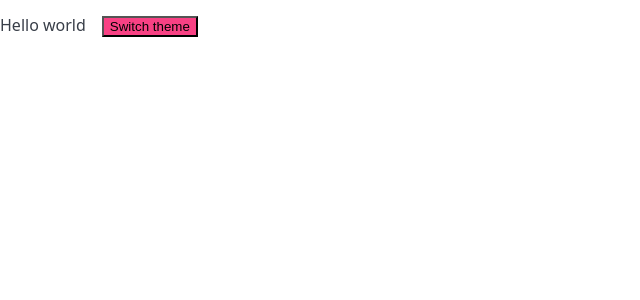
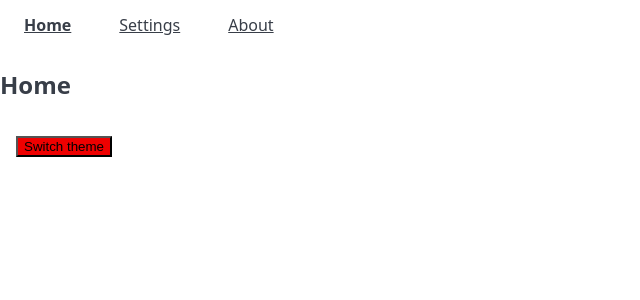
Before and after one commit to asterisk-art/app, a React (Create React App) app: page / in a window 1280 px wide. Shown: the top 300 px of the page, without its empty margins (0-640 px from the left). Built offline with nearby package versions, Linux system fonts and the light colour scheme.

Commit message:
added nav and some components to outline the broad app

```diff
--- /dev/null
+++ b/src/About.js
@@ -0,0 +1,12 @@
+/** @jsxRuntime classic */
+/** @jsx jsx */
+
+import { jsx } from '@emotion/core';
+
+export function About() {
+	return (
+		<section>
+			<h1>About</h1>
+		</section>
+	);
+}
--- a/src/App.js
+++ b/src/App.js
@@ -1,10 +1,24 @@
 /** @jsxRuntime classic */
 /** @jsx jsx */
 
+import { HashRouter as Router, Switch, Route } from 'react-router-dom';
+import { useState, useEffect, useContext, createContext } from 'react';
 import { jsx, Global } from '@emotion/core';
-import { Fragment, useState, useEffect } from 'react';
 
+import { Home } from './Home';
+import { About } from './About';
+import { Settings } from './Settings';
+import { Navigation } from './Navigation';
 import COLORS from './tokens/colors.json';
+
+const ThemeContext = createContext();
+export const useTheme = () => {
+	const context = useContext(ThemeContext);
+	if (!context) {
+		throw new Error('To use useTheme please wrapp your component into <App />.');
+	}
+	return context;
+};
 
 export function App() {
 	const [theme, setTheme] = useState(
@@ -27,7 +41,7 @@ export function App() {
 	}, []);
 
 	return (
-		<Fragment>
+		<ThemeContext.Provider value={{ theme, setTheme }}>
 			<Global
 				styles={{
 					':root': {
@@ -42,17 +56,15 @@ export function App() {
 					MozOsxFontSmoothing: 'grayscale',
 				}}
 			>
-				Hello world
-				<button
-					onClick={() => setTheme(theme === 'light' ? 'dark' : 'light')}
-					css={{
-						background: 'var(--action)',
-						margin: '1rem',
-					}}
-				>
-					Switch theme
-				</button>
+				<Router>
+					<Navigation />
+					<Switch>
+						<Route exact path="/" component={Home} />
+						<Route exact path="/about" component={About} />
+						<Route exact path="/settings" component={Settings} />
+					</Switch>
+				</Router>
 			</main>
-		</Fragment>
+		</ThemeContext.Provider>
 	);
 }
--- /dev/null
+++ b/src/Home.js
@@ -0,0 +1,30 @@
+/** @jsxRuntime classic */
+/** @jsx jsx */
+
+import { jsx } from '@emotion/core';
+
+import { useTheme } from './App';
+
+export function Home() {
+	const { theme, setTheme } = useTheme();
+
+	return (
+		<section>
+			<h1>Home</h1>
+
+			<button
+				onClick={() => setTheme(theme === 'light' ? 'dark' : 'light')}
+				css={{
+					background: 'var(--danger)', // just to show how different colors would work
+					margin: '1rem',
+					':focus': {
+						outline: 'none',
+						boxShadow: '0 0 0 2px var(--bg), 0 0 0 5px var(--focus)',
+					},
+				}}
+			>
+				Switch theme
+			</button>
+		</section>
+	);
+}
--- /dev/null
+++ b/src/Navigation.js
@@ -0,0 +1,50 @@
+/** @jsxRuntime classic */
+/** @jsx jsx */
+
+import { jsx } from '@emotion/core';
+import { Link, useLocation } from 'react-router-dom';
+
+export function Navigation() {
+	const { pathname } = useLocation();
+
+	const nav = [
+		{ name: 'Home', url: '/' },
+		{ name: 'Settings', url: '/settings' },
+		{ name: 'About', url: '/about' },
+	];
+
+	return (
+		<ul
+			css={{
+				listStyle: 'none',
+				display: 'block',
+				padding: '0 5rem 0 0',
+				margin: 0,
+			}}
+		>
+			{nav.map(({ name, url }) => (
+				<li
+					key={url}
+					css={{
+						display: 'inline-block',
+						margin: '0 0.5rem',
+					}}
+				>
+					<Link
+						to={url}
+						css={{
+							display: 'inline-block',
+							fontWeight: pathname === url ? 900 : 400,
+							padding: '1rem',
+							':hover': {
+								textDecoration: 'none',
+							},
+						}}
+					>
+						{name}
+					</Link>
+				</li>
+			))}
+		</ul>
+	);
+}
--- /dev/null
+++ b/src/Settings.js
@@ -0,0 +1,12 @@
+/** @jsxRuntime classic */
+/** @jsx jsx */
+
+import { jsx } from '@emotion/core';
+
+export function Settings() {
+	return (
+		<section>
+			<h1>Settings</h1>
+		</section>
+	);
+}
```
